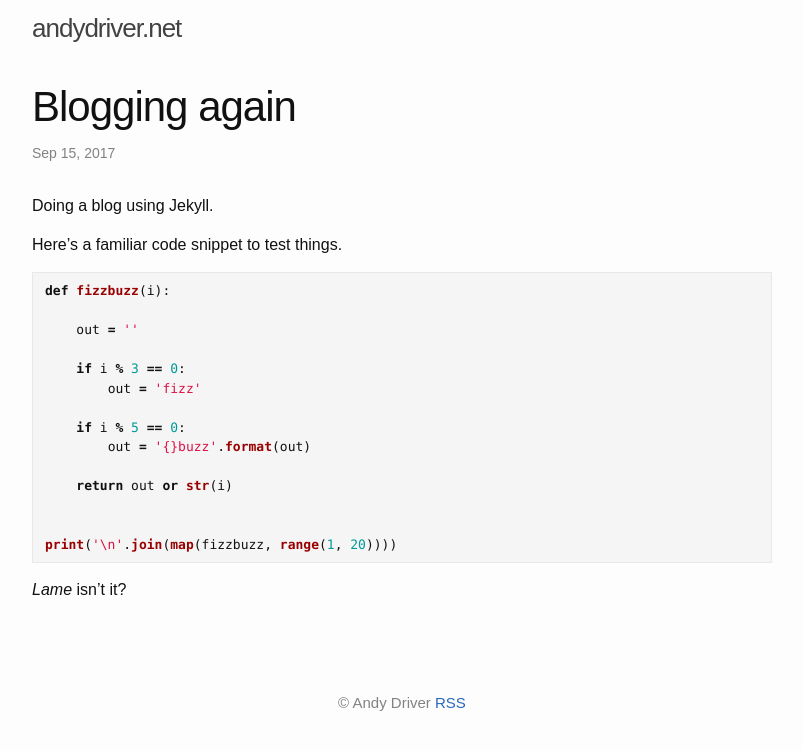
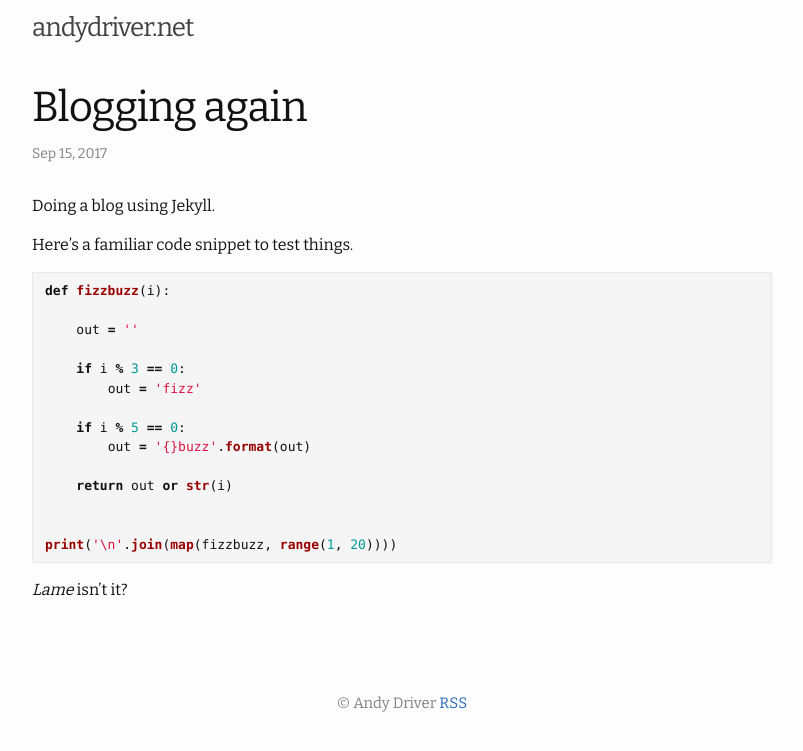
Before and after one commit to andyhd/andyhd.github.io, a Jekyll site: the page built from _posts/2017-09-15-blogging-again.md, in a window 1280 px wide. Shown: the top 751 px of the page, without its empty margins (238-1041 px from the left). Built offline with Jekyll 4.4.1, drawn with Linux system fonts in a browser that asks for light colours.

Commit message:
Fix fonts

```diff
--- a/_includes/head.html
+++ b/_includes/head.html
@@ -17,6 +17,7 @@
     <meta name="keywords" content="{{ keywords }}">
   {% endif %}
 
+  <link href="https://fonts.googleapis.com/css?family=Bitter" rel="stylesheet">
   <link rel="stylesheet" href="{{ "/assets/css/style.css" | relative_url }}">
   <link rel="canonical" href="{{ canonical }}">
   {% assign feed_path = "/feed.xml" %}
@@ -53,6 +54,5 @@
     <meta name="twitter:image:src" content="{{ site.twitter_image }}">
   {% endif %}
 
-  {% include fonts.html %}
   {% include google_analytics.html %}
 </head>
```
